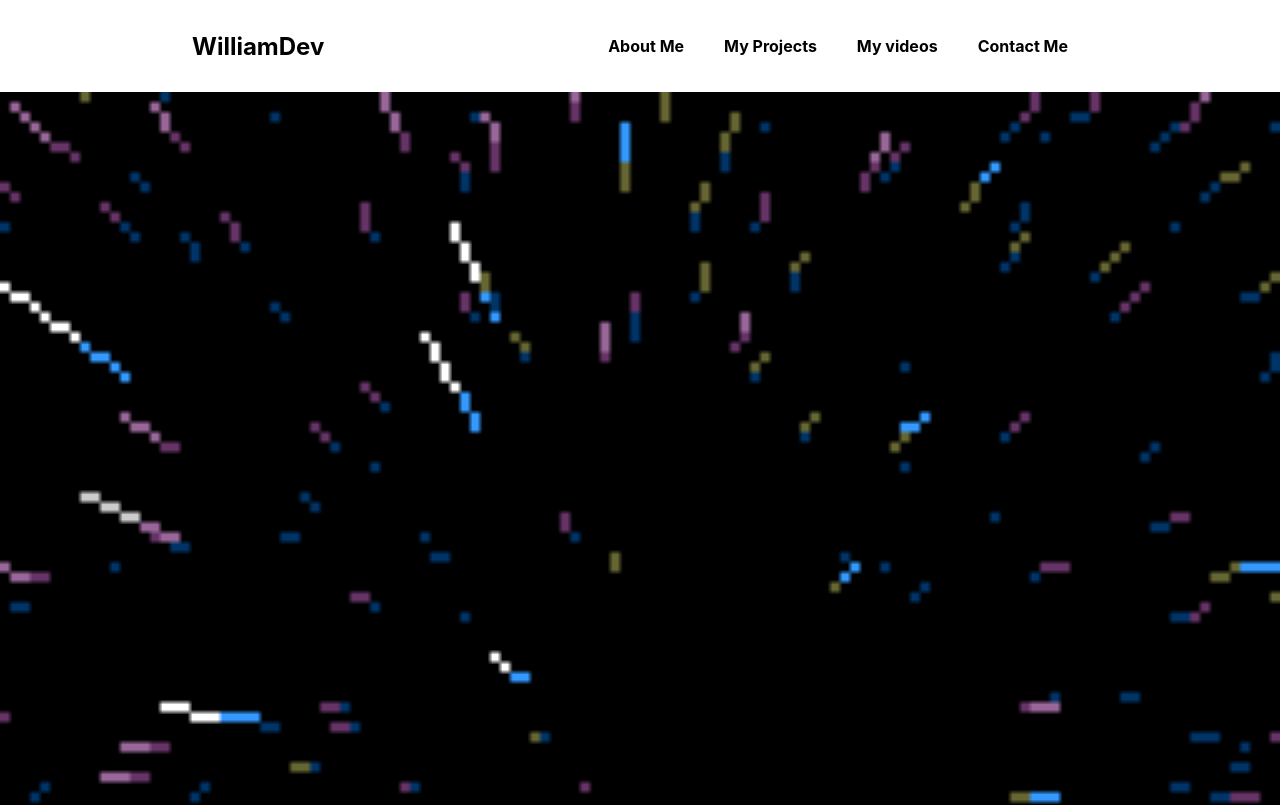
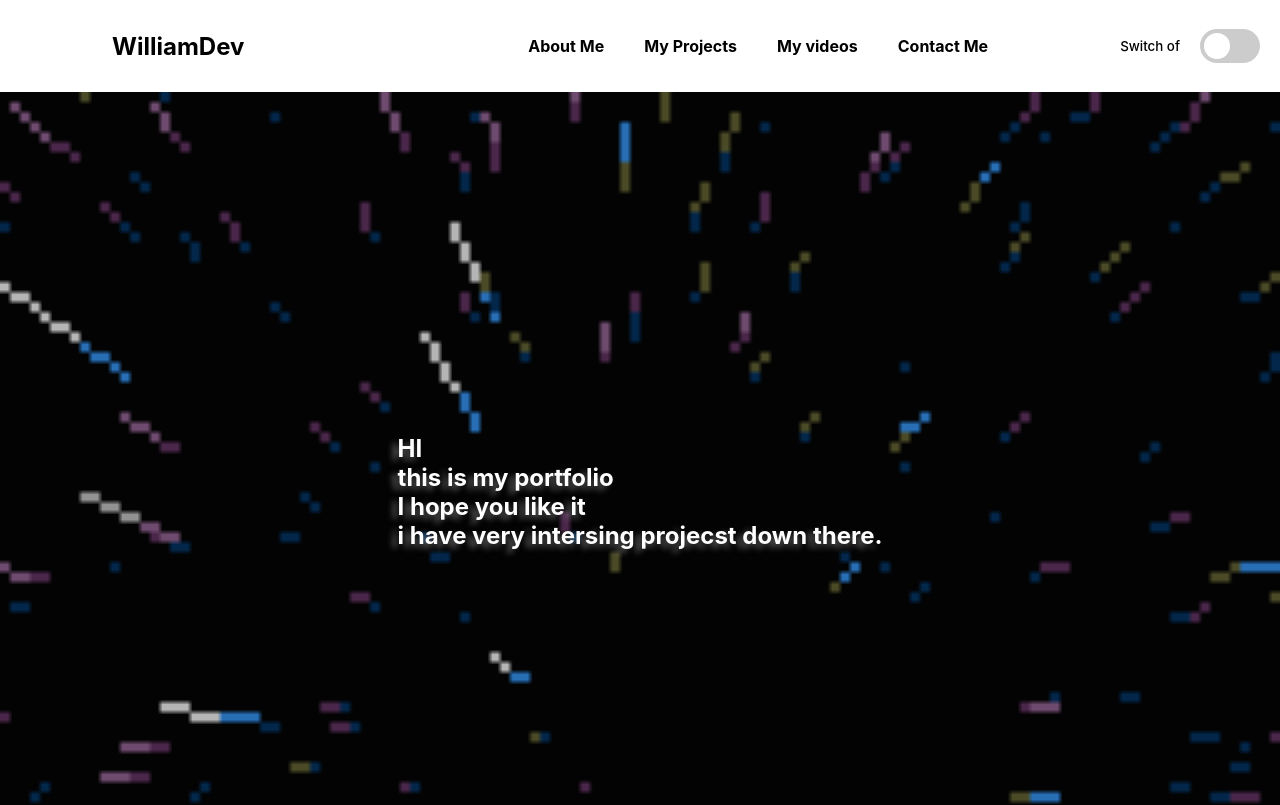
Before and after one commit to williamjparra/portfolio, a React (Create React App) app: page / in a window 1280 px wide. Shown: the top 805 px of the page. Built offline with nearby package versions, Linux system fonts and the light colour scheme; the HTML template or start-up script is replaced by a standard one.

Commit message:
se termino el header y la funcion de desactivar la animacion

```diff
--- a/gulpfile.js
+++ b/gulpfile.js
@@ -5,7 +5,7 @@ const gulp = require('gulp')
 
 async function compress() {
     await compress_images('./src/PreBuildImg/*.{jpg,JPG,jpeg,JPEG,gif,png,svg}', './src/img/', {compress_force: false, statistic: true, autoupdate: true}, false,
-        {jpg: {engine: 'webp', command: ['-q', '20']}},
+        {jpg: {engine: 'webp', command: ['-q', '80']}},
         {png: {engine: 'pngquant', command: ['--quality=20-50', '-o']}},
         {svg: {engine: 'svgo', command: '--multipass'}},
         {gif: {engine: 'gifsicle', command: ['--colors', '64', '--use-col=web']}}, function(){
--- a/src/components/NavBar.js
+++ b/src/components/NavBar.js
@@ -1,9 +1,21 @@
-import React from 'react'
+import React, { useState } from 'react'
 import './css/Navbar.css'
 import { Link } from 'react-router-dom'
 
 function Navbar() {
+    var [toggleOn, setToggleOn] = useState(true)
+
+    const changeBehavior = () => {
+        if (toggleOn === true) {
+            setToggleOn(false)
+        } else {
+            setToggleOn(true)
+        }
+        console.log(toggleOn)
+    }
+
     return (
+        <React.Fragment>
             <nav>
                 <div className="buttons-container">
                     <div className="logo">
@@ -36,7 +48,29 @@ function Navbar() {
                         </ul>
                     </div>
                 </div>
+                <div className="toggle-switch">
+                    <small>
+                        Switch of
+                    </small>
+                    <label className="switch">
+                        <input type="checkbox" onChange={changeBehavior} />
+                        <span className="slider round"></span>
+                    </label>
+                </div>
             </nav>
+            <div className={ toggleOn === true ? "header-active" : "header-unactive" } >
+                <div className="word-container">
+                    <h2>
+                        HI<br />this is my portfolio<br />I hope you like it<br /> i have very intersing projecst down there.<br />
+                        {toggleOn === false  && (
+                            <span className="sorry-Words">
+                                Ho sorry if that where to much movement
+                            </span>
+                        )}
+                    </h2>
+                </div>
+            </div>
+        </React.Fragment>
     )
 }
 
--- a/src/components/css/Navbar.css
+++ b/src/components/css/Navbar.css
@@ -35,3 +35,76 @@ nav .buttons-container .buttons ul li a:hover {
     font-size: 20px;
     transition-duration: .8s;
 }
+
+.switch {
+    position: relative;
+    display: inline-block;
+    width: 60px;
+    height: 34px;
+}
+
+.switch input {
+    opacity: 0;
+    width: 0;
+    height: 0;
+}
+
+.slider {
+    position: absolute;
+    cursor: pointer;
+    top: 0;
+    left: 0;
+    right: 0;
+    bottom: 0;
+    background-color: #ccc;
+    -webkit-transition: .4s;
+    transition: .4s;
+}
+
+.slider:before {
+    position: absolute;
+    content: "";
+    height: 26px;
+    width: 26px;
+    left: 4px;
+    bottom: 4px;
+    background-color: white;
+    -webkit-transition: .4s;
+    transition: .4s;
+}
+
+input:checked + .slider {
+    background-color: #2196F3;
+}
+
+input:focus + .slider {
+    box-shadow: 0 0 1px #2196F3;
+}
+
+input:checked + .slider:before {
+    -webkit-transform: translateX(26px);
+    -ms-transform: translateX(26px);
+    transform: translateX(26px);
+}
+
+/* Rounded sliders */
+.slider.round {
+    border-radius: 34px;
+}
+
+.slider.round:before {
+    border-radius: 50%;
+}
+
+.toggle-switch {
+    margin-right: 20px;
+    display: flex;
+    flex-direction: row;
+    justify-content: space-between;
+    align-items: center;
+    font-weight: 500;
+}
+
+.toggle-switch .switch {
+    margin-left: 20px;
+}
--- a/src/pages/Home.js
+++ b/src/pages/Home.js
@@ -8,17 +8,12 @@ class Home extends React.Component {
 
     constructor(props) {
         super(props)
-        this.state = {
-            active: true
-        }
+        this.state = {}
     }
 
     render() {
         return(
             <React.Fragment>
-                <div className="header-active" >
-
-                </div>
                 <div className="container">
                     <Description />
                 </div>
--- a/src/pages/css/home.css
+++ b/src/pages/css/home.css
@@ -17,5 +17,19 @@
     height: 100vh;
     margin: 0;
     padding: 0;
-    background: #112770;
+    background: url('../../img/3201272.webp')
 }
+
+.word-container {
+    width: 100%;
+    height: 100%;
+    display: flex;
+    justify-content: center;
+    align-items: center;
+    background: rgba(10, 10, 10, 0.3)
+}
+
+.word-container h2 {
+    color: #fff;
+    text-shadow: -6px 4px 6px rgba(150, 150, 150, 0.62);
+}
```
Also changed, not shown: src/components/Picture.js (added, +14 -0 lines), src/components/emojiSymbol.js (added, +14 -0 lines), src/img/3201272.webp (added), 1 other file (tests, documents, lock files or other folders). Lines whose indentation alone changed are shown as unchanged.
